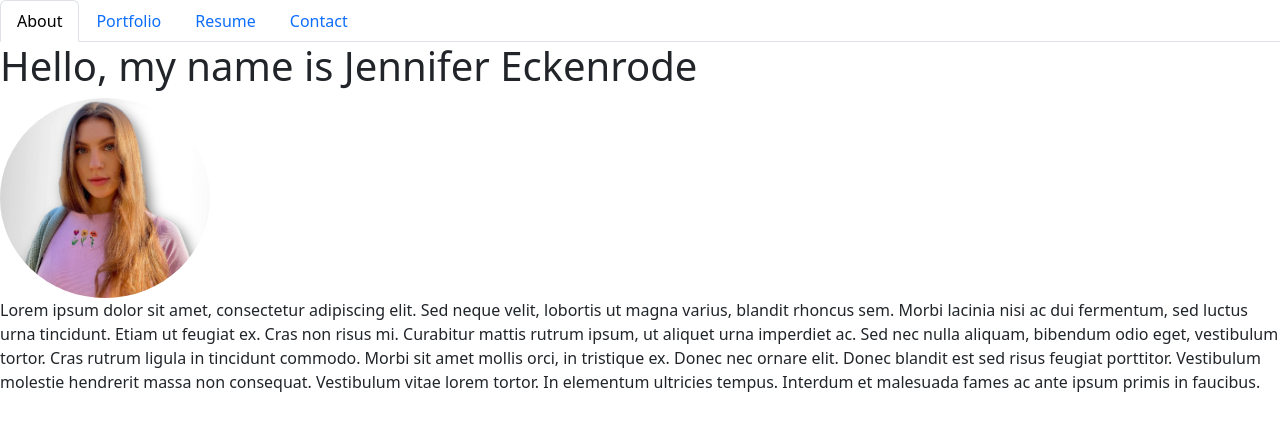
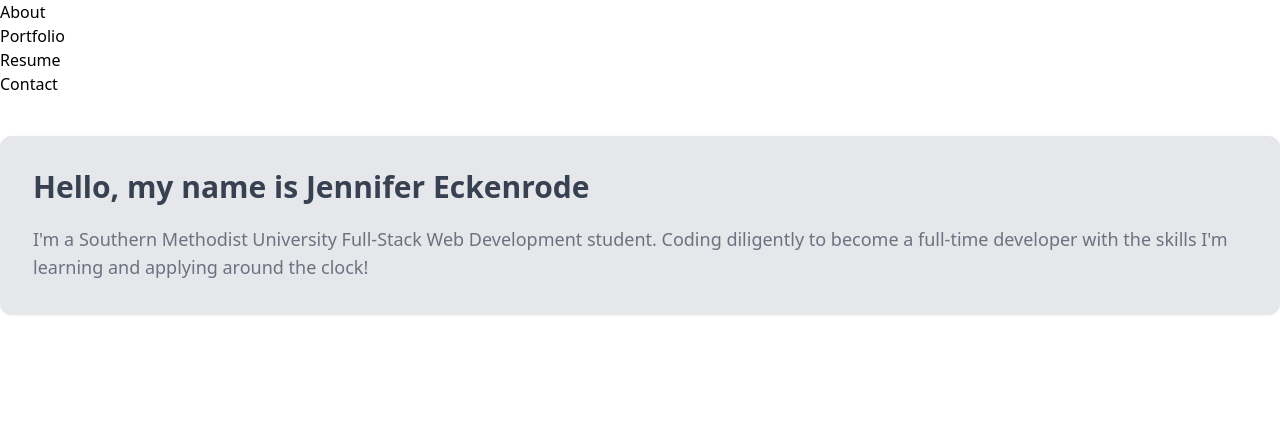
Before and after one commit to princessjenn/my-portfolio, a React (Create React App) app: page / in a window 1280 px wide. Shown: the top 430 px of the page. Built offline with nearby package versions, Linux system fonts and the light colour scheme.

Commit message:
installed Tailwind CSS

```diff
--- a/package.json
+++ b/package.json
@@ -11,6 +11,7 @@
     "gh-pages": "^5.0.0",
     "react": "^18.2.0",
     "react-dom": "^18.2.0",
+    "react-icons": "^4.9.0",
     "react-scripts": "5.0.1",
     "web-vitals": "^2.1.4"
   },
@@ -28,6 +29,9 @@
     "@babel/preset-env": "^7.1.0",
     "@babel/preset-react": "^7.0.0",
     "babel-loader": "^8.0.2",
+    "prettier": "^2.8.8",
+    "prettier-plugin-tailwindcss": "^0.3.0",
+    "tailwindcss": "^3.3.2",
     "webpack": "^4.19.1",
     "webpack-cli": "^3.1.0"
   },
--- a/public/index.html
+++ b/public/index.html
@@ -24,7 +24,7 @@
       work correctly both with client-side routing and a non-root public URL.
       Learn how to configure a non-root public URL by running `npm run build`.
     -->
-    <title>React App</title>
+    <title>Jennifer Eckenrode</title>
   </head>
   <body>
     <noscript>You need to enable JavaScript to run this app.</noscript>
--- a/src/App.js
+++ b/src/App.js
@@ -4,4 +4,5 @@ import "./index.css"
 
 const App = () => <PortfolioContainer />;
 
+
 export default App;
--- a/src/components/pages/About/index.jsx
+++ b/src/components/pages/About/index.jsx
@@ -4,26 +4,27 @@ import avatar from "../../../images/jenniferAvatar2.jpg";
 export default function About() {
   const name = "Jennifer Eckenrode";
   return (
-    <div>
-      <header className="about-Header">
-        <h1>
-          Hello, my name is {name}
-        </h1>
-        <div className="avatar-image">
-            <img src={avatar} alt="Jennifer Avatar" />
-          </div>
-      </header>
-      <p>
-        Lorem ipsum dolor sit amet, consectetur adipiscing elit. Sed neque
-        velit, lobortis ut magna varius, blandit rhoncus sem. Morbi lacinia nisi
-        ac dui fermentum, sed luctus urna tincidunt. Etiam ut feugiat ex. Cras
-        non risus mi. Curabitur mattis rutrum ipsum, ut aliquet urna imperdiet
-        ac. Sed nec nulla aliquam, bibendum odio eget, vestibulum tortor. Cras
-        rutrum ligula in tincidunt commodo. Morbi sit amet mollis orci, in
-        tristique ex. Donec nec ornare elit. Donec blandit est sed risus feugiat
-        porttitor. Vestibulum molestie hendrerit massa non consequat. Vestibulum
-        vitae lorem tortor. In elementum ultricies tempus. Interdum et malesuada
-        fames ac ante ipsum primis in faucibus.
+    // <div>
+    //   <header className="about-Header">
+    //     <h1>Hello, my name is {name}</h1>
+    //     <div className="avatar-image">
+    //       <img src={avatar} alt="Jennifer Avatar" />
+    //     </div>
+    //   </header>
+    //   <p>
+    //     I'm a Southern Methodist University Full-Stack Web Development student.
+    //     Coding diligently to become a full-time developer with the skills
+    //     I'm learning and applying around the clock!
+    //   </p>
+    // </div>
+    <div className="container mx-auto bg-gray-200 rounded-xl shadow border p-8 m-10">
+      <p className="text-3xl text-gray-700 font-bold mb-5">
+        Hello, my name is {name}
+      </p>
+      <p className="text-gray-500 text-lg">
+        I'm a Southern Methodist University Full-Stack Web Development student.
+        Coding diligently to become a full-time developer with the skills I'm
+        learning and applying around the clock!
       </p>
     </div>
   );
--- a/src/components/projectData.js
+++ b/src/components/projectData.js
@@ -14,31 +14,31 @@ const projects = [
         deployLink: "https://princessjenn.github.io/Project-01/"
     },
     {
-        name: "Project 3",
-        description: "Description of Project 3",
+        name: "Regex Gist",
+        description: "Comprehensive explanation about Regex and how to use it to validate an email address",
         image: "",
-        repoLink: "https://github.com/princessjenn/",
-        deployLink: ""
+        repoLink: "",
+        deployLink: "https://gist.github.com/princessjenn/e2685dc2a3a16f4c8be68719826d5a53"
     },
     {
-        name: "Project 4",
-        description: "Description of Project 4",
+        name: "J.A.T.E.",
+        description: "This Progressive Web Application is built using the web technologies such as HTML, CSS, and JavaScript, making it compatible with multiple platforms and operating systems. It can run on various browsers, including Chrome, Firefox, Safari, and Edge to name a few!",
         image: "",
-        repoLink: "https://github.com/princessjenn/",
-        deployLink: ""
+        repoLink: "https://github.com/princessjenn/Just-Another-Text-Editor.git",
+        deployLink: "https://serene-sierra-16900.herokuapp.com/"
     }, {
-        name: "Project 5",
-        description: "Description of Project 5",
+        name: "Ecommerce Back-End Application",
+        description: "A back-end endpoint application for an e-commerce site. I took a working Express.js API and configured it to use Sequelize, and to interact with a MySQL database.",
         image: "",
-        repoLink: "https://github.com/princessjenn/",
-        deployLink: ""
+        repoLink: "https://github.com/princessjenn/eCommerce-backEnd.git",
+        deployLink: "https://drive.google.com/file/d/1woUtnGcPe3NtoWHof0WC984tjiG0tO7q/view?usp=sharing"
     },
     {
-        name: "Project 6",
-        description: "Description of Project 6",
+        name: "README.md CLI Generator",
+        description: "This application helps a user to generate their own professional, quality README file in the command line interface based upon prompts given for each section of the README. ",
         image: "",
-        repoLink: "https://github.com/princessjenn/",
-        deployLink: ""
+        repoLink: "https://github.com/princessjenn/readme-generator2.git",
+        deployLink: "https://drive.google.com/file/d/1N9E4H69QSdQxUiCXdRrAznX9SNmc6oZp/view?usp=sharing"
     },
 ];
 
--- a/src/index.css
+++ b/src/index.css
@@ -1,3 +1,7 @@
+@tailwind base;
+@tailwind components;
+@tailwind utilities;
+
 
 .navbar {
 
--- a/src/index.js
+++ b/src/index.js
@@ -1,7 +1,7 @@
 import React from 'react';
 import ReactDOM from 'react-dom';
 import App from './App';
-import 'bootstrap/dist/css/bootstrap.min.css';
+//import 'bootstrap/dist/css/bootstrap.min.css';
 import "./index.css"
 
 ReactDOM.render(<App />, document.getElementById('root'));
--- /dev/null
+++ b/tailwind.config.js
@@ -0,0 +1,8 @@
+/** @type {import('tailwindcss').Config} */
+module.exports = {
+  content: ["./src/**/*.{js,jsx}"],
+  theme: {
+    extend: {},
+  },
+  plugins: [],
+}
```
Also changed, not shown: src/components/footer.js (added), 3 other files (tests, documents, lock files or other folders).
